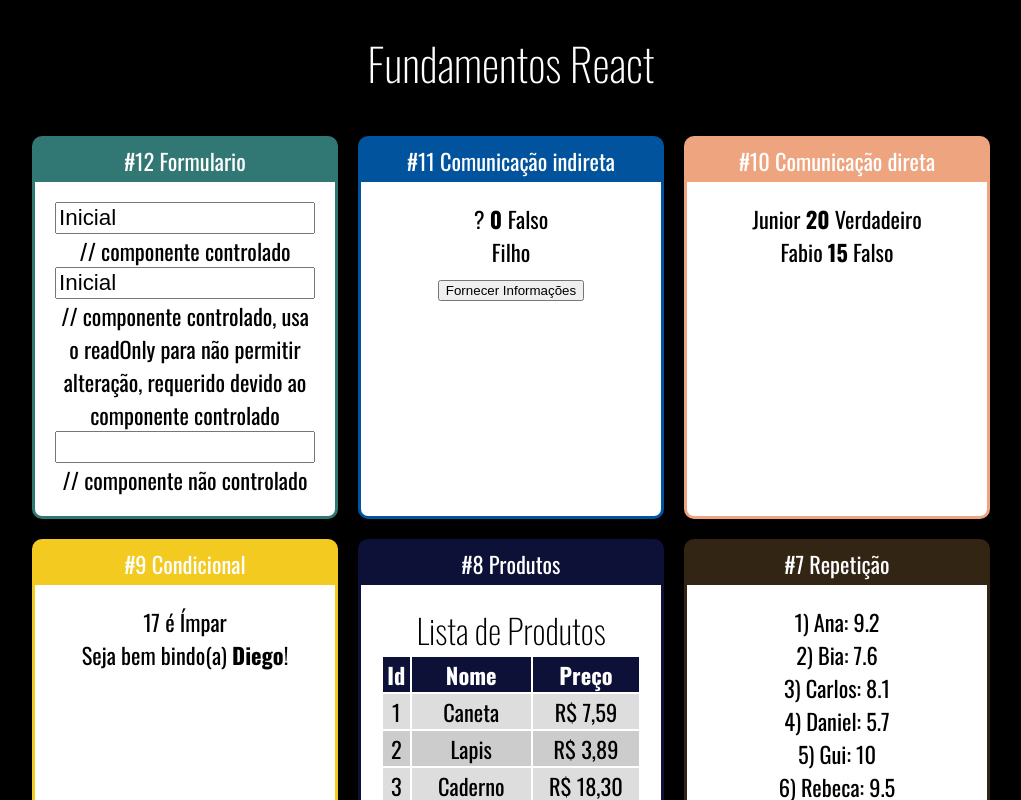
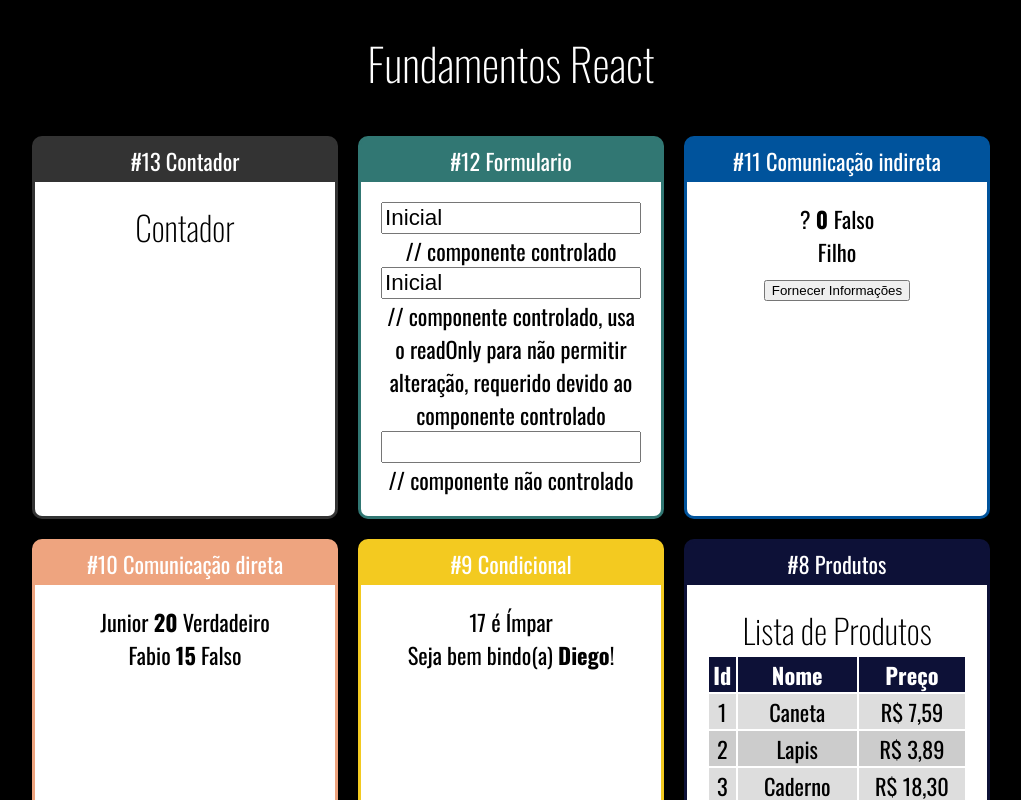
Before and after one commit to dronan/FundamentosReact, a React (Create React App) app: page / in a window 1280 px wide. Shown: the top 800 px of the page, without its empty margins (129-1150 px from the left). Built offline with nearby package versions, Linux system fonts and the light colour scheme.

Commit message:
exemplo. de estrutura inicial de classe

```diff
--- a/src/App.jsx
+++ b/src/App.jsx
@@ -14,11 +14,18 @@
 import DiretaPai from "./components/comunicacao/DiretaPai";
 import IndiretaPai from "./components/comunicacao/IndiretaPai";
 import Input from "./components/formulario/Input";
+import Contador from "./components/contador/Contador";
 
 export default () => (
   <div id="App">
     <h1>Fundamentos React</h1>
     <div className="Cards">
+
+
+      <Card titulo="#13 Contador" color="#333333">
+        <Contador></Contador>
+      </Card>
+
 
       <Card titulo="#12 Formulario" color="#317773">
         <Input></Input>
--- /dev/null
+++ b/src/components/contador/Contador.jsx
@@ -0,0 +1,15 @@
+import React, { Component } from "react";
+
+export default class Contador extends Component {
+
+    render() {
+
+        return (
+            <div>
+                <h2>Contador</h2>
+            </div>
+        )
+
+    }
+
+}
```
